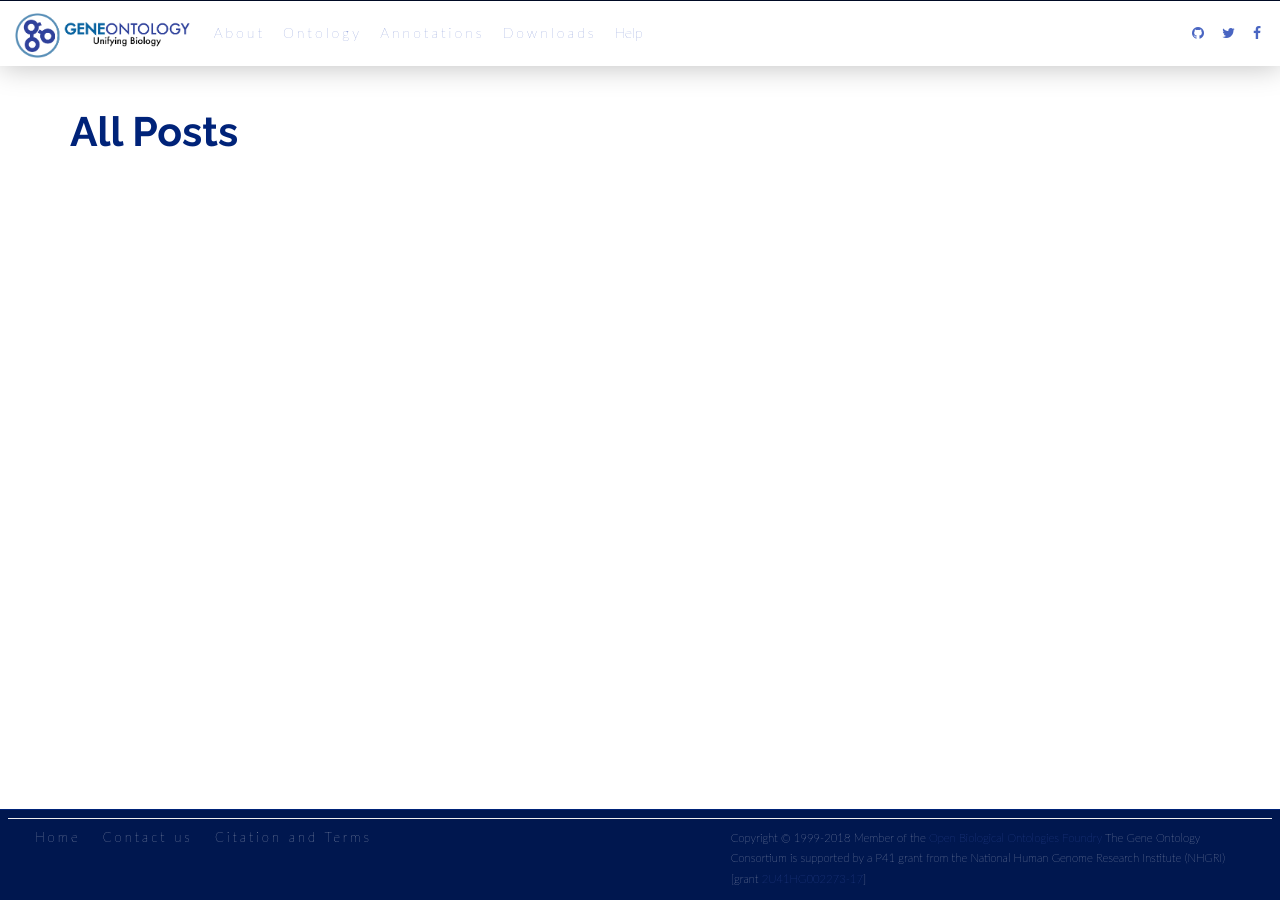
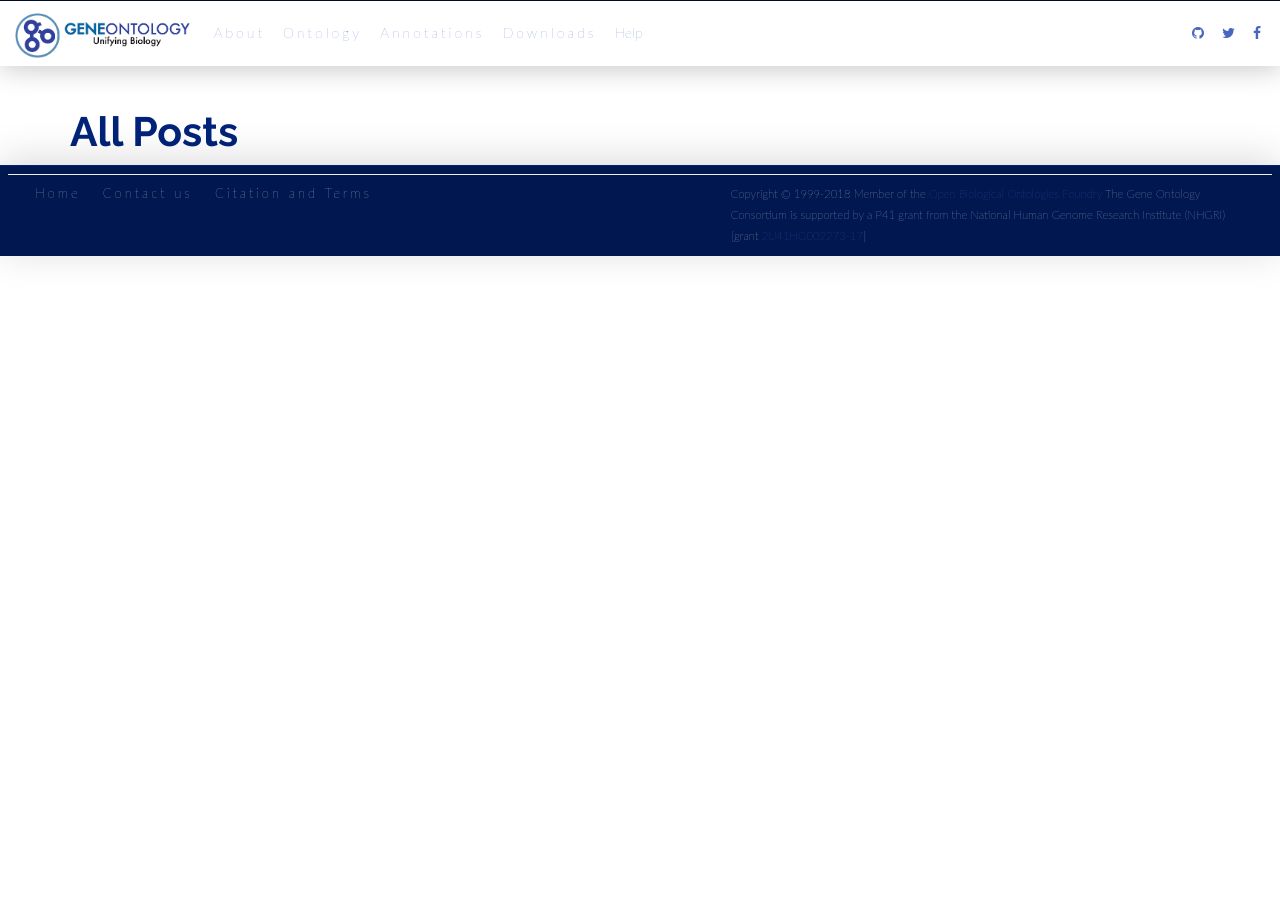
Before and after one commit to geneontology/geneontology.github.io, a Jekyll site: the page built from allposts.html, in a window 1280 px wide. Built offline with Jekyll 4.4.1, drawn with Linux system fonts in a browser that asks for light colours; nearby versions of some CDN libraries.

Commit message:
Refining card styling

```diff
--- a/_sass/custom/_layout.scss
+++ b/_sass/custom/_layout.scss
@@ -332,7 +332,7 @@
 
 .go-navbar {
     box-shadow: 1px 1px 29px rgba(0, 0, 0, 0.25);
-    background-color: white;
+    background-color: $navbar-color;
     border-radius: 0px;
     padding-right: 10px;
     margin-top: 0px;
@@ -358,13 +358,15 @@
     border-top: 1px solid #002379;
     color: #002379;
     position: absolute;
-    bottom: 0;
+    // bottom: 0;
     width: 100%;
 
     /* background-color: transparent; */
     /* color: black; */
     /* Needs to match the header in color, font, size, etc. */
     font-size: 13px;
+    box-shadow: rgba(0, 0, 0, 0.15) 0px -0.5rem 4rem;
+
 
     &__link {
         /* color: black !important; */
@@ -500,6 +502,7 @@
 
     &__container {
         padding: 10px;
+        margin: 10px 5px;
         box-shadow: rgba(0, 0, 0, 0.15) 0px 1.5rem 4rem;
         border-radius: 3px !important;
         background-color: rgb(255, 255, 255) !important;
--- a/index.html
+++ b/index.html
@@ -337,4 +337,3 @@
 
 	<br>
 	<br>
-	<br>
```
